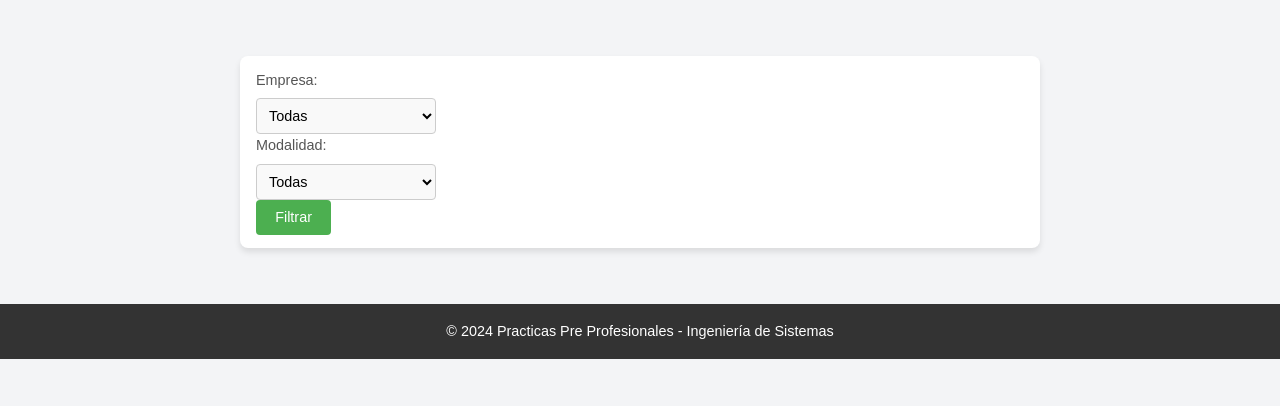
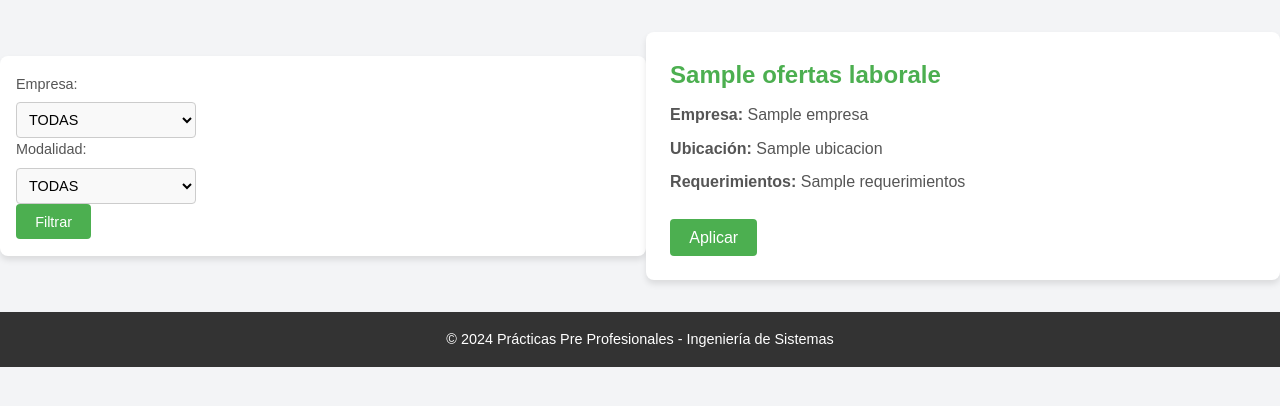
Before and after one commit to JesusMachaca/Web_Scraping, a Flask app: page / in a window 1280 px wide. Shown: the part 138-544 px from the top of the page. Run offline with Flask 3, Linux system fonts and the light colour scheme; a database or web service that is not in the repository returns one stand-in record (Sample ...); some libraries are stand-ins or nearby versions.

Commit message:
Update index.html

```diff
--- a/templates/index.html
+++ b/templates/index.html
@@ -7,45 +7,58 @@
     <link rel="stylesheet" href="{{ url_for('static', filename='styles.css') }}">
 </head>
 <body>
+    <!-- Encabezado -->
     <header>
         <h1>Prácticas Pre Profesionales en Ingeniería de Sistemas</h1>
         <p>Encuentra el trabajo que estás buscando</p>
     </header>
 
+    <!-- Contenido principal -->
     <main>
+        <!-- Sección de filtros (sin funcionalidad) -->
         <section class="filters">
-            <form method="POST" action="{{ url_for('index') }}">
+            <form>
                 <div class="filter-group">
                     <label for="empresa">Empresa:</label>
                     <select name="empresa" id="empresa">
-                        <option value="">Todas</option>
-                        {% for empresa in empresas %}
-                            <option value="{{ empresa }}" {% if empresa == selected_empresa %}selected{% endif %}>
-                                {{ empresa.capitalize() }}
-                            </option>
-                        {% endfor %}
+                        <option value="">TODAS</option>
                     </select>
                 </div>
 
                 <div class="filter-group">
                     <label for="tipo_jornada">Modalidad:</label>
                     <select name="tipo_jornada" id="tipo_jornada">
-                        <option value="">Todas</option>
-                        {% for tipo in tipo_jornadas %}
-                            <option value="{{ tipo }}" {% if tipo == selected_tipo_jornada %}selected{% endif %}>
-                                {{ tipo.capitalize() }}
-                            </option>
-                        {% endfor %}
+                        <option value="">TODAS</option>
                     </select>
                 </div>
 
-                <button type="submit" class="filter-button">Filtrar</button>
+                <button type="button" class="filter-button">Filtrar</button>
             </form>
+        </section>
+
+        <!-- Listado de ofertas laborales -->
+        <section class="job-listing">
+            {% if job_listings %}
+                {% for job in job_listings %}
+                    <article class="job-item">
+                        <h2>{{ job['titulo'] }}</h2>
+                        <p><strong>Empresa:</strong> {{ job['empresa'] }}</p>
+                        <p><strong>Ubicación:</strong> {{ job['ubicacion'] }}</p>
+                        <p><strong>Requerimientos:</strong> {{ job['requerimientos'] }}</p>
+                        <a href="{{ job['enlace'] }}" target="_blank">
+                            <button>Aplicar</button>
+                        </a>
+                    </article>
+                {% endfor %}
+            {% else %}
+                <p>No se encontraron ofertas laborales disponibles.</p>
+            {% endif %}
         </section>
     </main>
 
+    <!-- Pie de página -->
     <footer>
-        <p>&copy; 2024 Practicas Pre Profesionales - Ingeniería de Sistemas</p>
+        <p>&copy; 2024 Prácticas Pre Profesionales - Ingeniería de Sistemas</p>
     </footer>
 </body>
 </html>
```
